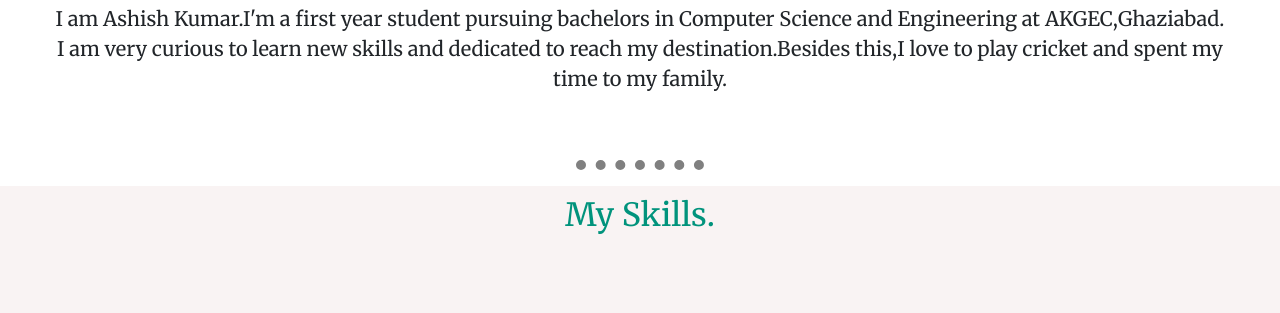
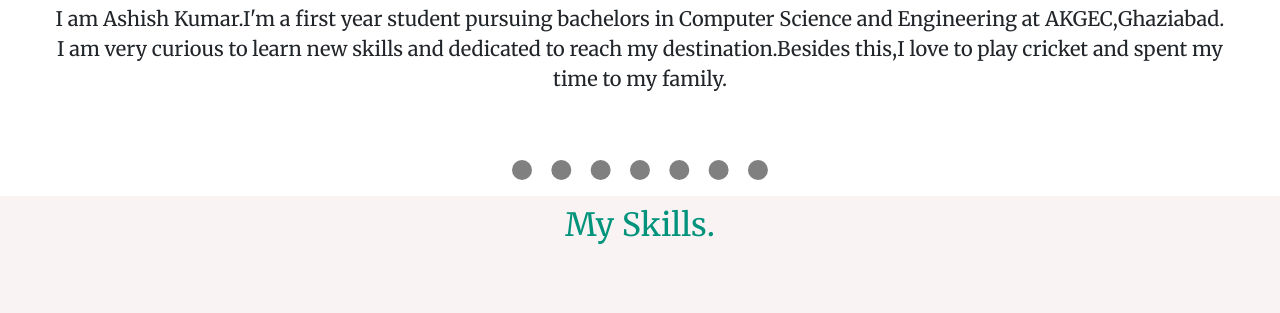
Before and after one commit to Ashish4321-hub/personal-site, a plain HTML site: page index.html in a window 1280 px wide. Shown: the part 921-1234 px from the top of the page. Drawn offline with nearby package versions, Linux system fonts and the light colour scheme.

Commit message:
Update Style.css

```diff
--- a/Style.css
+++ b/Style.css
@@ -93,9 +93,9 @@ a{
   clear: right;
 }*/
 hr{
-  border-top: 10px;
+  border-top: 20px;
   border-bottom: 0;
-  width: 10%;
+  width: 20%;
 border-color: grey;
   border-style: dotted;
   text-align: center;
```
